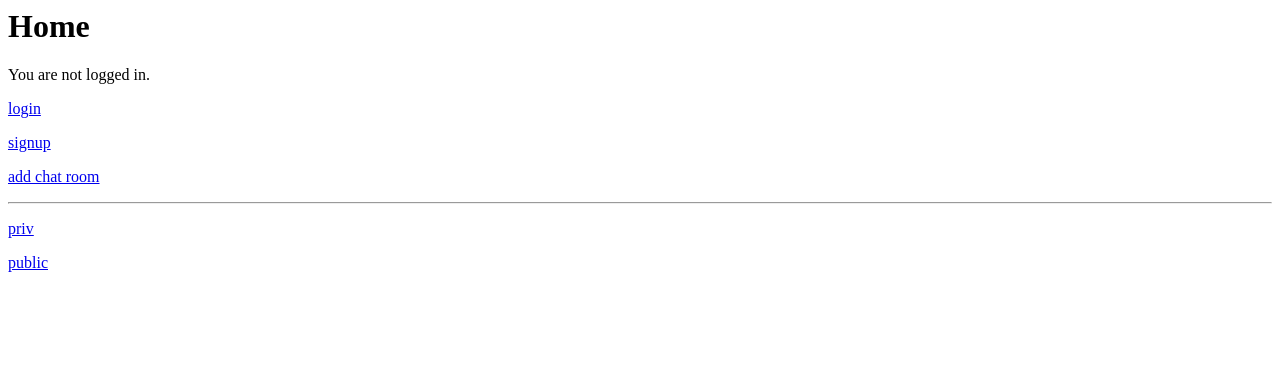
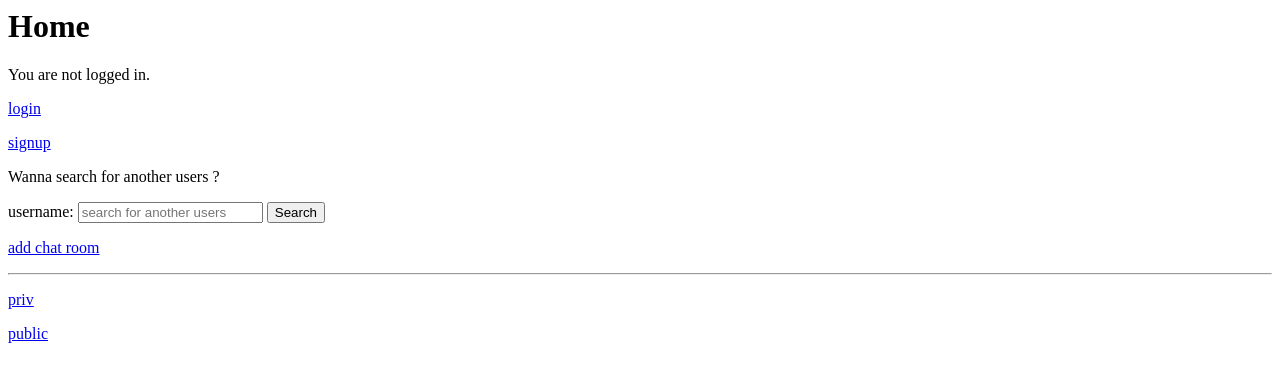
Before and after one commit to Yukira08/Chat-App, a Django app: page /app01/ in a window 1280 px wide. Shown: the top 382 px of the page. Run offline with Django 3.2, Linux system fonts and the light colour scheme.

Commit message:
add friend search function

```diff
--- a/accounts/urls.py
+++ b/accounts/urls.py
@@ -6,4 +6,5 @@ urlpatterns = [
     path('signup', views.signup, name='signup'),
     path('<str:username>',views.profile,name='profile'),
     path('<str:friendname>/addfriend',views.add_friend,name='add_friend'),
+    path('friends/search/', views.friend_search, name = 'friend_search')
 ]
--- a/authtest/templates/authtest/home.html
+++ b/authtest/templates/authtest/home.html
@@ -11,6 +11,15 @@
     <p><a href="{% url 'signup' %}">signup</a></p>
     {% endif %}
 
+
+    <p> Wanna search for another users ?</p>
+    <form action="{% url 'friend_search' %}" method="post">
+      {% csrf_token %}
+      <label for="search_input">username: </label>
+      <input id="search_input" type="text" name="search_input" placeholder="search for another users">
+      <input type="submit" value="Search">
+    </form>
+
     <!--p><a href="{% url 'index' %}">create chat room</a></p-->
 
     <p><a href="{% url 'add_room' %}"> add chat room</a></p>
```
Also changed, not shown: accounts/templates/accounts/friend_lists.html (added, +14 -0 lines), accounts/views.py (+12 -0 lines), chat/views.py (line endings or trailing spaces), db.sqlite3, 1 other file.
